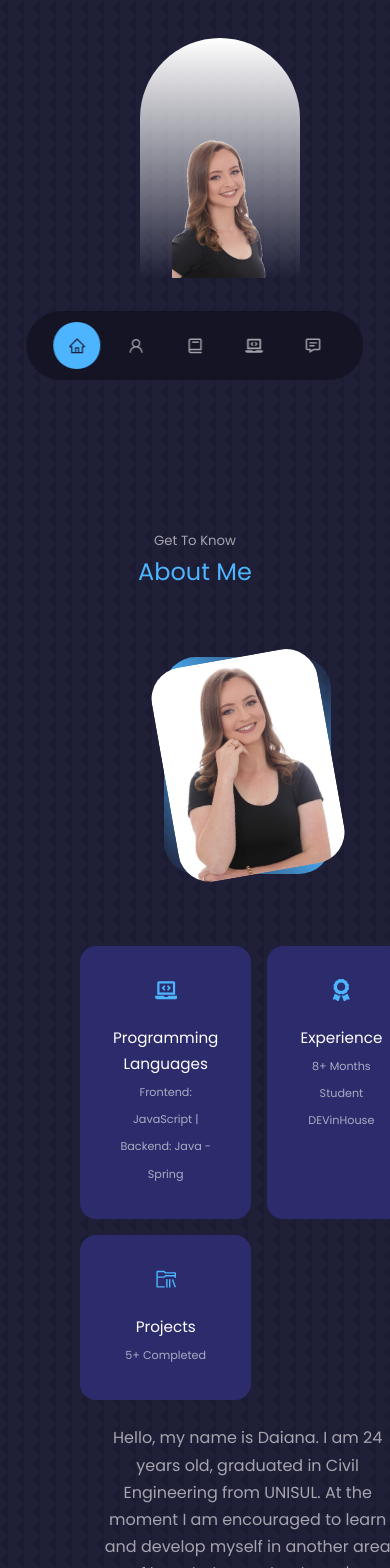
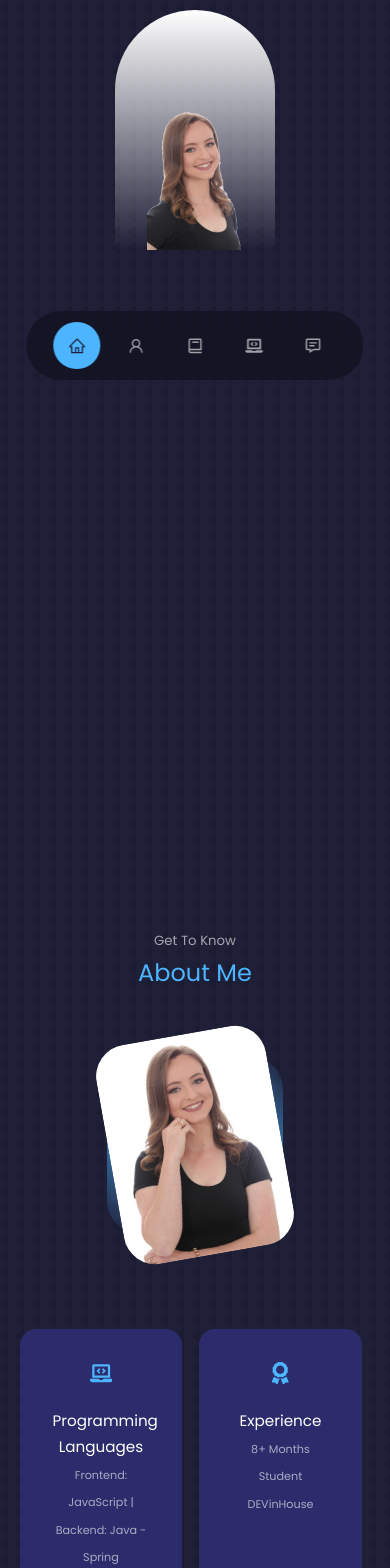
Before and after one commit to DaianaEgerMichels/my-portfolio, a React (Create React App) app: page / in a window 390 px wide. Shown: the part 432-2000 px from the top of the page. Built offline with nearby package versions, Linux system fonts and the light colour scheme.

Commit message:
fix: altera responsividade

```diff
--- a/src/components/about/about.css
+++ b/src/components/about/about.css
@@ -1,9 +1,7 @@
-.container.about_container {
+.about_container {
     display: grid;
-    grid-template-columns: 25% 60%;
-    gap: 10%;
-    margin-left: 3rem;
-    padding: 2rem;
+    grid-template-columns: 30% 50%;
+    gap: 15%;
 }
 
 .about_me {
@@ -11,9 +9,13 @@
     border-radius: 2rem;
     background: linear-gradient(45deg, transparent, var(--color-primary), transparent);
     aspect-ratio: 1/1;
+    display: grid;
+    place-items: center;
+    margin: 11rem auto;
 }
 
 .about_me-image {
+  width: 98%;
   border-radius: 2rem;
   overflow: hidden;
   transform: rotate(-10deg);
@@ -68,16 +70,18 @@
 /* ======= RESPONSIVENESS - MEDIA QUERIES - (MEDIUM DEVICES) ======= */
 
 @media screen and (max-width: 1024px) {
-    .container.about_container {
-        display: grid;
+    .about_container {
         grid-template-columns: 1fr;
-        gap: 2rem;
-        width: var(--container-width-md);
+        gap: 0;
     }
 
     .about_me {
-        width: 30%;
-        margin: 2rem auto 4rem;
+        width: 38%;
+        margin: 4rem auto 7rem;
+    }
+
+   .about_content {
+        margin: 2rem auto;
     }
 
     .about_content p {
@@ -88,19 +92,18 @@
 /* ======= RESPONSIVENESS - MEDIA QUERIES - (SMALL DEVICES) ======= */
 
 @media screen and (max-width: 600px) {
-    .container.about_container {
-        gap: 1.5rem;
-        width: var(--container-width-ms);
-    }
-
     .about_me {
         width: 50%;
-        margin: 0 auto 3rem;
+        margin: 2rem auto 4rem;
     }
 
     .about_cards {
         grid-template-columns: 1fr 1fr;
-        gap: 1rem;
+        gap: 0.5rem;
+    }
+
+    .about_card {
+        width: 95%;
     }
 
     .about_content {
@@ -108,6 +111,7 @@
     }
 
     .about_content p {
-        margin: 1.5rem;
+        margin: 1.5rem 0;
+        width: 95%;
     }
 }
--- a/src/components/contact/Contact.jsx
+++ b/src/components/contact/Contact.jsx
@@ -12,7 +12,9 @@ const Contact = () => {
   const sendEmail = (e) => {
     e.preventDefault();
 
-    emailjs.sendForm('service_zewtrgm', 'template_5wgo5ao', form.current, '4hz4DbNzDTBVNb1Rc')
+    emailjs.sendForm('service_zewtrgm', 'template_5wgo5ao', form.current, '4hz4DbNzDTBVNb1Rc');
+
+    e.target.reset();
   };
 
   return (
--- a/src/components/contact/contact.css
+++ b/src/components/contact/contact.css
@@ -1,5 +1,5 @@
 .container.contact__container {
-    width: 95%;
+    width: 58%;
     margin: 0 auto;
     display: grid;
     grid-template-columns: 30% 58%;
@@ -37,6 +37,8 @@
     font-size: 0.8rem;
 }
 
+/* ======= FORM ======= */
+
 form {
     display: flex;
     flex-direction: column;
@@ -57,7 +59,6 @@ input, textarea {
 
 @media screen and (max-width: 1024px) {
     .container.contact__container {
-        width: var(--container-width-md);
         grid-template-columns: 1fr;
         gap: 2rem;
     }
--- a/src/components/experience/experience.css
+++ b/src/components/experience/experience.css
@@ -2,7 +2,6 @@
     display: grid;
     gap: 2rem;
     grid-template-columns: 1fr 1fr;
-    margin: 0 auto;
 }
 
 .experience__container > div {
@@ -11,8 +10,6 @@
     border-radius: 2rem;
     border: 1px solid transparent;
     transition: var(--transition);
-    margin: 0 auto;
-    width: var(--container-width-md);
 }
 
 .experience__container > div:hover {
@@ -39,8 +36,8 @@
 }
 
 .experience__details-icon {
-  margin-top: 6px;
-  color: var(--color-primary);
+    margin-top: 6px;
+    color: var(--color-primary);
 }
 
 /* ======= RESPONSIVENESS - MEDIA QUERIES - (MEDIUM DEVICES) ======= */
@@ -52,7 +49,8 @@
 
     .experience__container > div {
         padding: 2rem;
-        width: 100%;
+        width: 80%;
+        margin: 0 auto;
     }
 
     .experience__content {
@@ -70,6 +68,7 @@
 
     .experience__container > div {
         padding: 2rem 1rem;
+        width: 100%;
     }
 
 }
--- a/src/components/footer/footer.css
+++ b/src/components/footer/footer.css
@@ -4,7 +4,6 @@ footer {
     text-align: center;
     font-size: 0.9rem;
     margin-top: 7rem;
-    width: var(--container-width-lg);
 }
 
 footer a {
@@ -53,11 +52,6 @@ footer a {
     color: var(--color-bg);
 }
 
-/* ======= RESPONSIVENESS - MEDIA QUERIES - (MEDIUM DEVICES) ======= */
-
-@media screen and (max-width: 1024px) {
-
-}
 
 /* ======= RESPONSIVENESS - MEDIA QUERIES - (SMALL DEVICES) ======= */
 
@@ -70,4 +64,8 @@ footer a {
     .footer__socials {
         margin-bottom: 2.6rem;
     }
+
+    footer{
+        width: 110%;
+    }
 }
--- a/src/components/header/header.css
+++ b/src/components/header/header.css
@@ -1,15 +1,13 @@
 header {
-  height: 130vh;
+  height: 120vh;
   padding-top: 7rem;
   overflow: hidden;
-  margin: 7rem;
 }
 
 .header_container {
     text-align: center;
     height: 100%;
     position: relative;
-    margin: 0 auto;
 }
 
 /* ======= CTA ======= */
@@ -53,6 +51,7 @@ header {
 }
 
 /* ======= SCROLL DOWN ======= */
+
 .scroll_down {
     position: absolute;
     right: -2.3rem;
@@ -66,9 +65,7 @@ header {
 
 @media screen and (max-width: 1024px) {
     header {
-        width: var(--container-width-md);
-        padding-top: 3rem;
-        margin: 4rem;
+        height: 120vh;
     }
 
     .me {
@@ -84,8 +81,7 @@ header {
 
 @media screen and (max-width: 600px) {
     header {
-        height: 95vh;
-        width: var(--container-width-ms);
+        height: 150vh;
     }
 
     .header_socials, .scroll_down {
--- a/src/components/portfolio/Portfolio.jsx
+++ b/src/components/portfolio/Portfolio.jsx
@@ -27,7 +27,7 @@ const Portfolio = () => {
     {
       id: 3,
       image: IMG4,
-      title: 'Conversor de Temperatura',
+      title: 'Temperature Converter',
       github: 'https://github.com/DaianaEgerMichels/ConversorDeTemperatura',
       netlify: 'https://conversor-de-temperatura-js.netlify.app/'
     }
@@ -41,7 +41,7 @@ const Portfolio = () => {
 
       <div className="container portfolio__container">
         <article className='portfolio__item'>
-                <div className="portifolio__item-image">
+                <div className="portfolio__item-image">
                   <img src={IMG1} alt='TO DO List'></img>
                 </div>
                 <h3>TO DO List</h3>
@@ -53,7 +53,7 @@ const Portfolio = () => {
           data.map(({id, image, title, github, netlify}) => {
             return (
               <article key={id} className='portfolio__item'>
-                <div className="portifolio__item-image">
+                <div className="portfolio__item-image">
                   <img src={image} alt={title}></img>
                 </div>
                 <h3>{title}</h3>
--- a/src/components/portfolio/portfolio.css
+++ b/src/components/portfolio/portfolio.css
@@ -1,9 +1,7 @@
 .portfolio__container {
     display: grid;
-    grid-template-columns: repeat(4, 1fr);
+    grid-template-columns: repeat(3, 1fr);
     gap: 2.5rem;
-    justify-items: center;
-    padding: 2rem;
 }
 
 .portfolio__item {
@@ -41,14 +39,7 @@
    .portfolio__container {
        grid-template-columns: 1fr 1fr;
        gap: 1.2rem;
-       margin: 0 auto;
    }
-
-   .portfolio__item {
-    width: 350px;
-    height: 350px;
-    }
-
 }
 
 /* ======= RESPONSIVENESS - MEDIA QUERIES - (SMALL DEVICES) ======= */
@@ -58,9 +49,4 @@
         grid-template-columns: 1fr;
         gap: 1rem;
     }
-
-    .portfolio__item {
-        width: 300px;
-        height: 350px;
-    }
 }
--- a/src/index.css
+++ b/src/index.css
@@ -20,9 +20,9 @@
 
     --transition: all 400ms ease;
 
-    --container-width-lg: 100%;
+    --container-width-lg: 80%;
     --container-width-md: 85%;
-    --container-width-ms: 80%;
+    --container-width-ms: 90%;
 }
 
 html {
@@ -45,7 +45,8 @@ body {
 
 .container {
     width: var(--container-width-lg);
-
+    margin: 0 auto;
+    /*adicionou isso ^^^*/
 }
 
 h1, h2, h3, h4, h5 {
```
